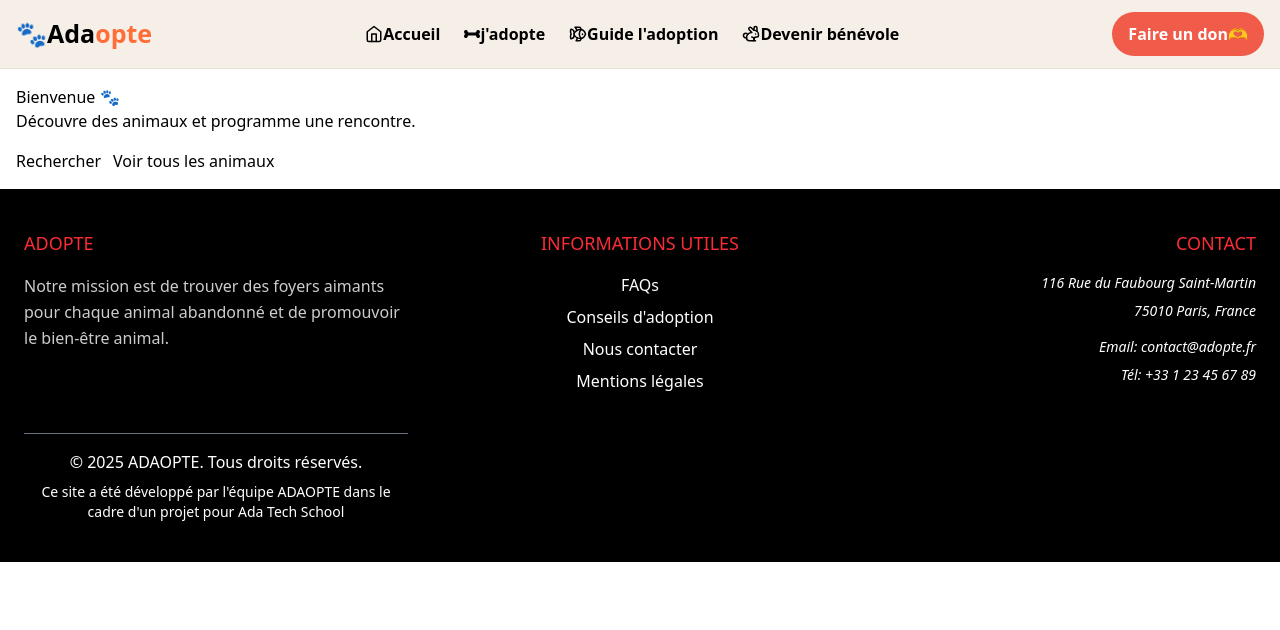
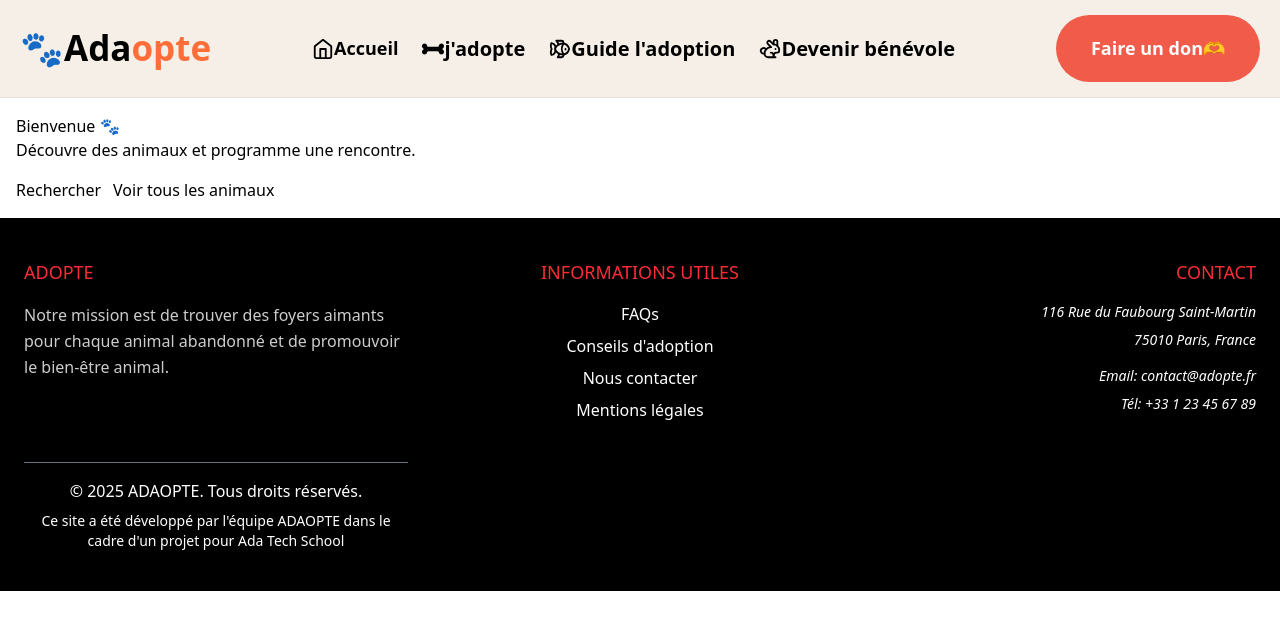
Before and after one commit to DANIebw/Projet-Adaopte-Davielle, a React (Vite) app: page / in a window 1280 px wide. Shown: the top 630 px of the page. Built offline with nearby package versions, Linux system fonts and the light colour scheme.

Commit message:
fix : update page navbar

```diff
--- a/src/Components/Layout/Navbar.tsx
+++ b/src/Components/Layout/Navbar.tsx
@@ -18,13 +18,13 @@ export default function Navbar() {
     >
       <nav
         style={{
-          padding: "12px 16px",
+          padding: "15px 20px",
           display: "flex",
           alignItems: "center",
           justifyContent: "space-between",
         }}
       >
-        <div style={{ fontSize: 25 }}>
+        <div style={{ fontSize: 35 }}>
           <strong>🐾Ada</strong>
           <strong style={{ color: "#ff6d38" }}>opte</strong>
         </div>
@@ -37,8 +37,10 @@ export default function Navbar() {
           }}
         >
           <NavLink to="/">
-            <div style={{ display: "flex", alignItems: "center" }}>
-              <FiHome size={18} />
+            <div
+              style={{ fontSize: 18, display: "flex", alignItems: "center" }}
+            >
+              <FiHome size={22} />
               <strong>Accueil</strong>
             </div>
           </NavLink>
@@ -47,20 +49,26 @@ export default function Navbar() {
             aria-label="Page J'adopte"
             // style={{ textDecoration: "none" }}
           >
-            <div style={{ display: "flex", alignItems: "center" }}>
-              <FaBone />
+            <div
+              style={{ fontSize: 20, display: "flex", alignItems: "center" }}
+            >
+              <FaBone size={22} />
               <strong>j'adopte</strong>
             </div>
           </NavLink>
           <NavLink to="/Guide">
-            <div style={{ display: "flex", alignItems: "center" }}>
-              <LuFish size={18} />
+            <div
+              style={{ fontSize: 20, display: "flex", alignItems: "center" }}
+            >
+              <LuFish size={22} />
               <strong>Guide l'adoption</strong>
             </div>
           </NavLink>
           <NavLink to="/benevole">
-            <div style={{ display: "flex", alignItems: "center" }}>
-              <LuRabbit size={18} />
+            <div
+              style={{ fontSize: 20, display: "flex", alignItems: "center" }}
+            >
+              <LuRabbit size={22} />
               <strong>Devenir bénévole</strong>
             </div>
           </NavLink>
@@ -74,7 +82,7 @@ export default function Navbar() {
             type="button"
             aria-label="Faire un don"
             style={{
-              padding: "10px 16px",
+              padding: "20px 35px",
               borderRadius: 999,
               border: "none",
               background: "#f15b4a",
@@ -83,7 +91,8 @@ export default function Navbar() {
               cursor: "pointer",
               display: "flex",
               alignItems: "center",
-              gap: 20,
+              gap: 1,
+              fontSize: 18,
             }}
             onClick={() => console.log("Don cliqué")}
           >
```
